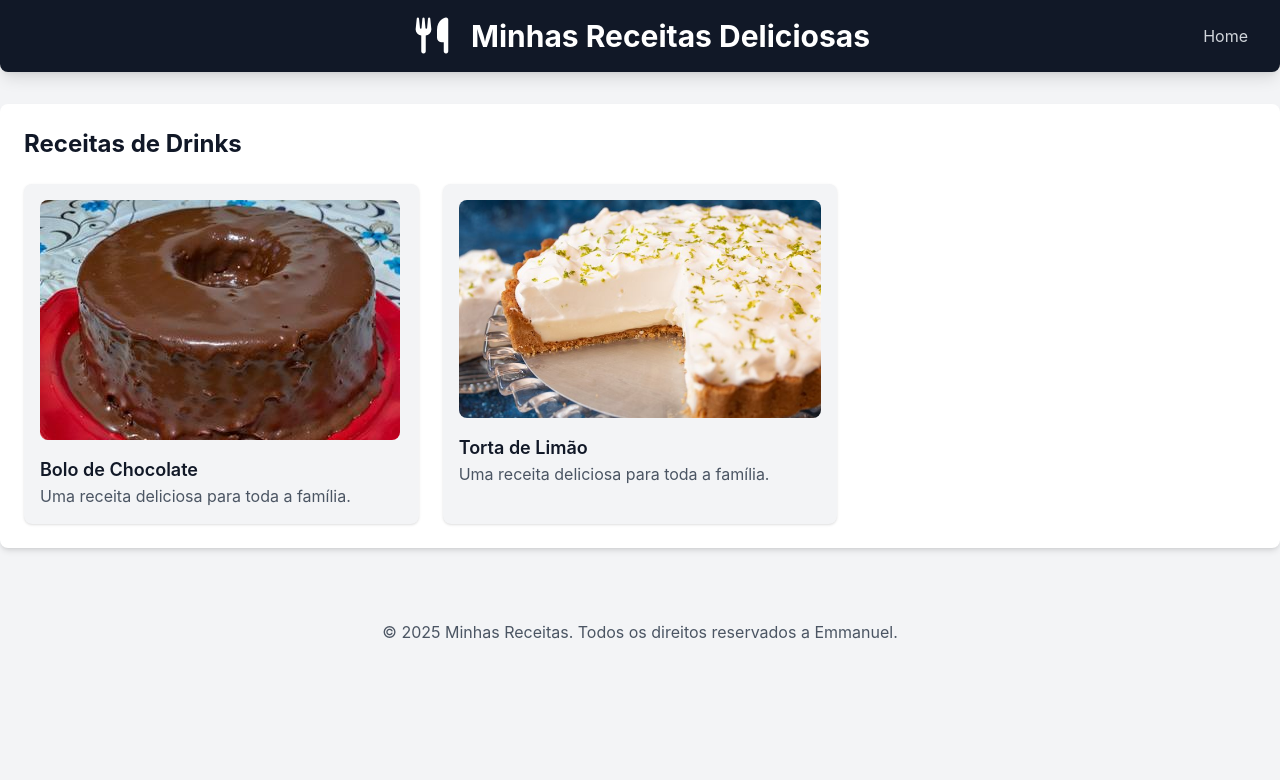
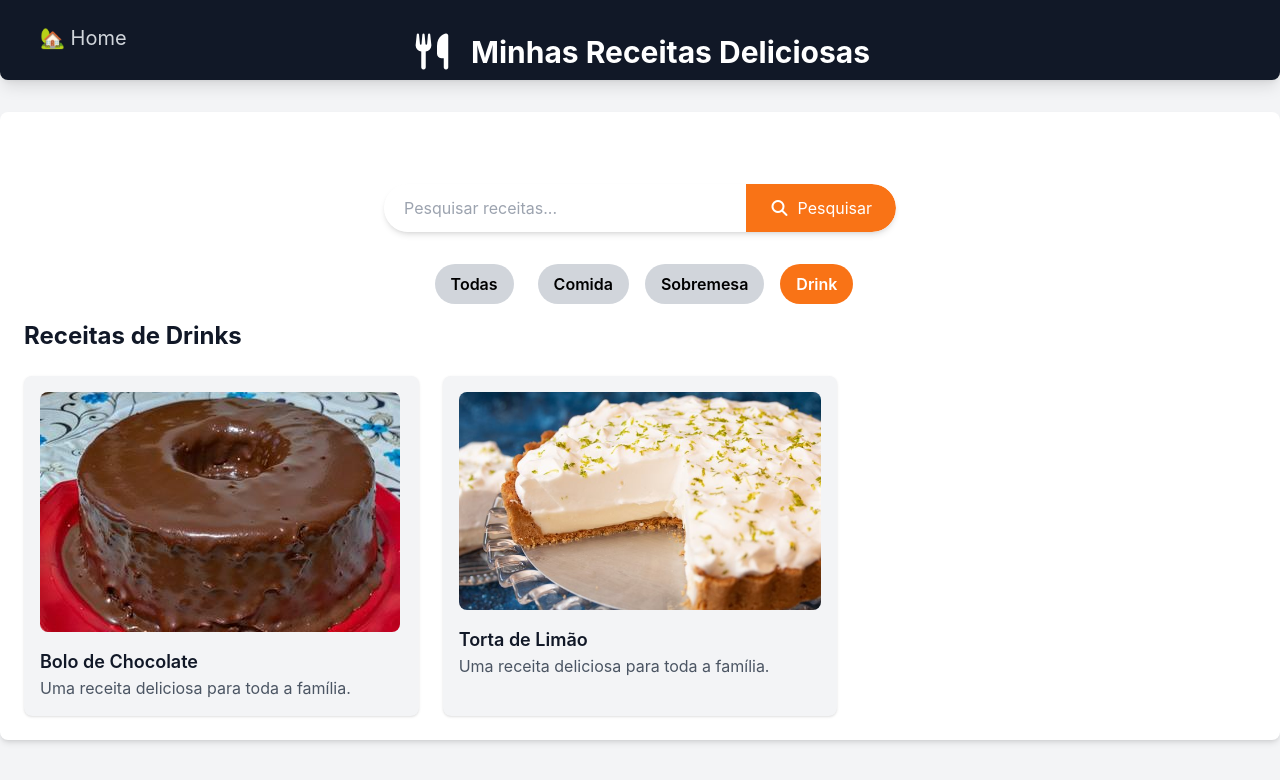
Before and after one commit to Emmanuelf21/django-aula2, a Django app: template receitas/templates/receitas/drink.html in a window 1280 px wide. Shown: the top 780 px of the page. Before the commit the page ends 639 px from the top, so only its background shows below. Run offline with Django 5.2, Linux system fonts and the light colour scheme; the template is opened without the code that fills it, so the values that code supplies are empty; some libraries are stand-ins or nearby versions.

Commit message:
barra de filtro

```diff
--- a/receitas/templates/receitas/base.html
+++ b/receitas/templates/receitas/base.html
@@ -24,10 +24,15 @@ Delivery Network). -->
     <!--Este comando HTML e CSS significa que
 a página terá um fundo cinza claro e texto cinza escuro.-->
     <!-- Cabeçalho da Página -->
-    <header class="bg-gray-900 text-white p-6 shadow-lg rounded-b-lg">
-        <div class="container mx-auto relative flex flex-col sm:flex-row items-center justify-center">
+    <header class="bg-gray-900 text-white h-[80px] p-6 shadow-lg rounded-b-lg">
+        <nav class="ml-2 relative z-10 items-center flex space-x-4">
+            <a href="{% url 'home' %}" class="text-gray-300 text-xl hover:text-orange-600 mx-2">
+                🏡 Home</a>
+        </nav>
+        <div class="container mx-auto relative h-fit flex flex-col sm:flex-row items-center justify-center">
             <!-- Alterado para 'justify-center' para centralizar o conteúdo -->
             <!-- Agrupamento para o Ícone e Título (Centralizado) -->
+
             <div class="absolute inset-0 flex items-center justify-center">
                 <div class="flex items-center">
                     <div class="text-4xl mr-4">
@@ -40,12 +45,7 @@ a página terá um fundo cinza claro e texto cinza escuro.-->
                 </div>
             </div>
 
-            <nav class="ml-auto relative z-10 flex space-x-4">
-                <a href="{% url 'home' %}" class="text-gray-300 hover:text-white mx-2">Home</a>
-                <!-- <a href="{% url 'home' %}?categoria=comida" class="text-gray-300 hover:text-white mx-2">Comida</a>
-                <a href="{% url 'home' %}?categoria=sobremesa" class="text-gray-300 hover:text-white mx-2">Sobremesa</a>
-                <a href="{% url 'home' %}?categoria=drink" class="text-gray-300 hover:text-white mx-2">Drink</a> -->
-            </nav>
+
         </div>
     </header>
     <main class="container mx-auto p-6 mt-8 bg-white rounded-lg shadow-md">
--- a/receitas/templates/receitas/drink.html
+++ b/receitas/templates/receitas/drink.html
@@ -2,6 +2,24 @@
 {% load static %}
 {% block title%}Sobremesas - Minhas Receitas{% endblock %}
 {%block content %}
+<section class="container mx-auto mt-8 p-4 flex justify-center">
+    <form method="get" action="{% url 'pesquisar_receitas' %}"
+        class="w-full max-w-lg flex bg-white rounded-full shadow-md overflow-hidden">
+        <input type="text" name="q" placeholder="Pesquisar receitas..."
+            class="flex-grow p-3 text-gray-700 focus:outline-none focus:ring-2 focus:ring-orange-500 rounded-l-full pl-5">
+        <button type="submit"
+            class="bg-orange-500 hover:bg-orange-600 text-white p-3 px-6 rounded-r-full transition duration-300 ease-in-out flex items-center justify-center">
+            <i class="fas fa-search mr-2"></i> Pesquisar
+        </button>
+    </form>
+</section>
+<nav class="relative justify-center my-4 z-10 flex space-x-4">
+    <a href="{% url 'home' %}" class="text-black hover:text-orange-600 mx-2 px-4 py-2 rounded-full bg-gray-300 font-semibold">Todas</a>
+    <a href="{% url 'home' %}?categoria=comida" class="text-black hover:text-orange-600 mx-2 px-4 py-2 rounded-full bg-gray-300 font-semibold">Comida</a>
+    <a href="{% url 'home' %}?categoria=sobremesa"
+        class="text-black hover:text-orange-600 mx-2 px-4 py-2 rounded-full bg-gray-300 font-semibold">Sobremesa</a>
+    <a href="{% url 'home' %}?categoria=drink" class="text-white  mx-2 px-4 py-2 rounded-full bg-orange-500 font-semibold">Drink</a>
+</nav>
 <h2 class="text-2xl font-bold mb-6">Receitas de Drinks</h2>
 <div class="grid grid-cols-1 md:grid-cols-3 gap-6">
     <div class="bg-gray-100 p-4 rounded-lg shadow hover:shadow-lg transition">
```
Also changed, not shown: receitas/templates/receitas/comida.html (+18 -0 lines), receitas/templates/receitas/home.html (+8 -5 lines), receitas/templates/receitas/sobremesa.html (+18 -0 lines). Lines whose indentation alone changed are shown as unchanged.
